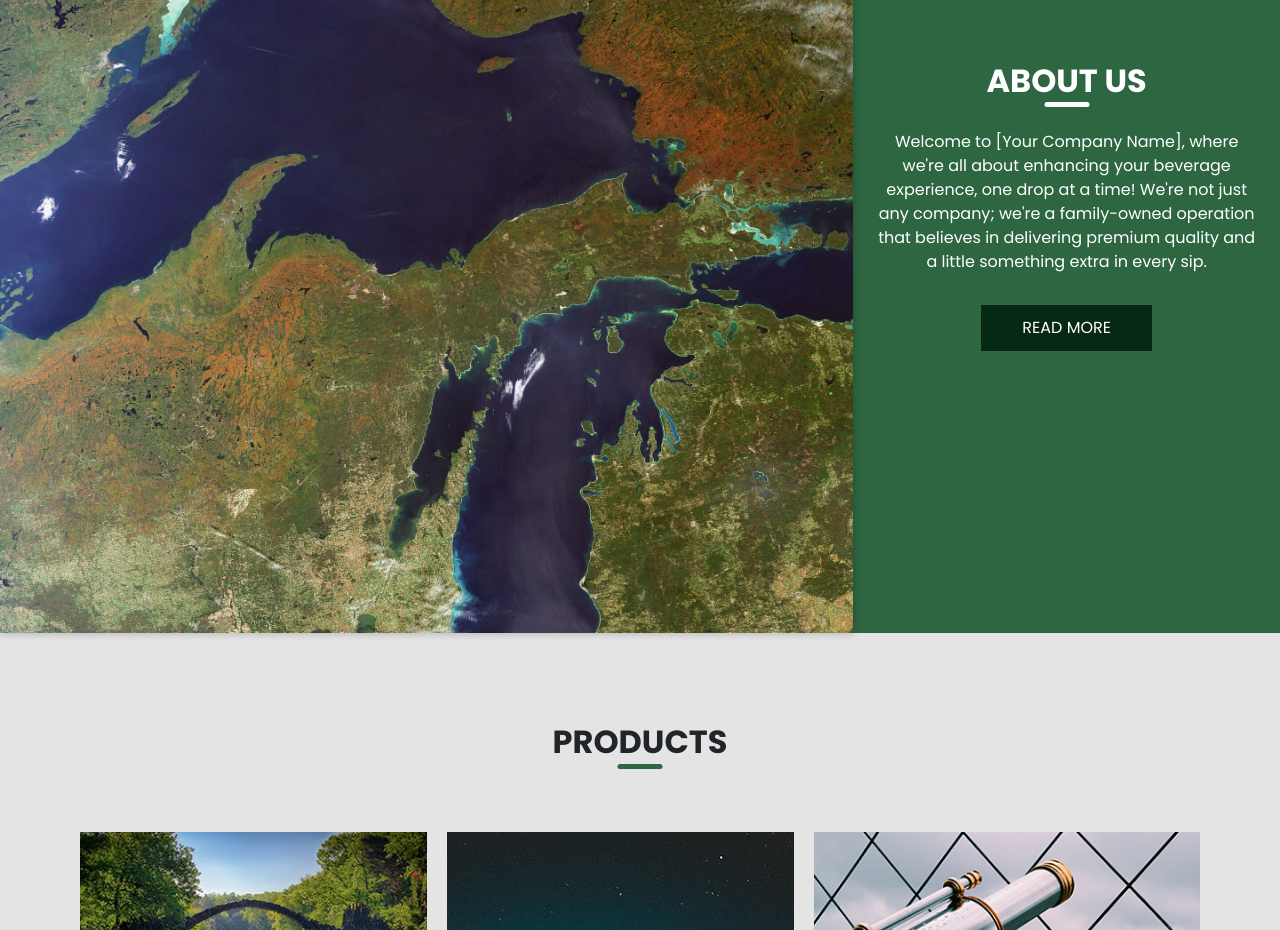
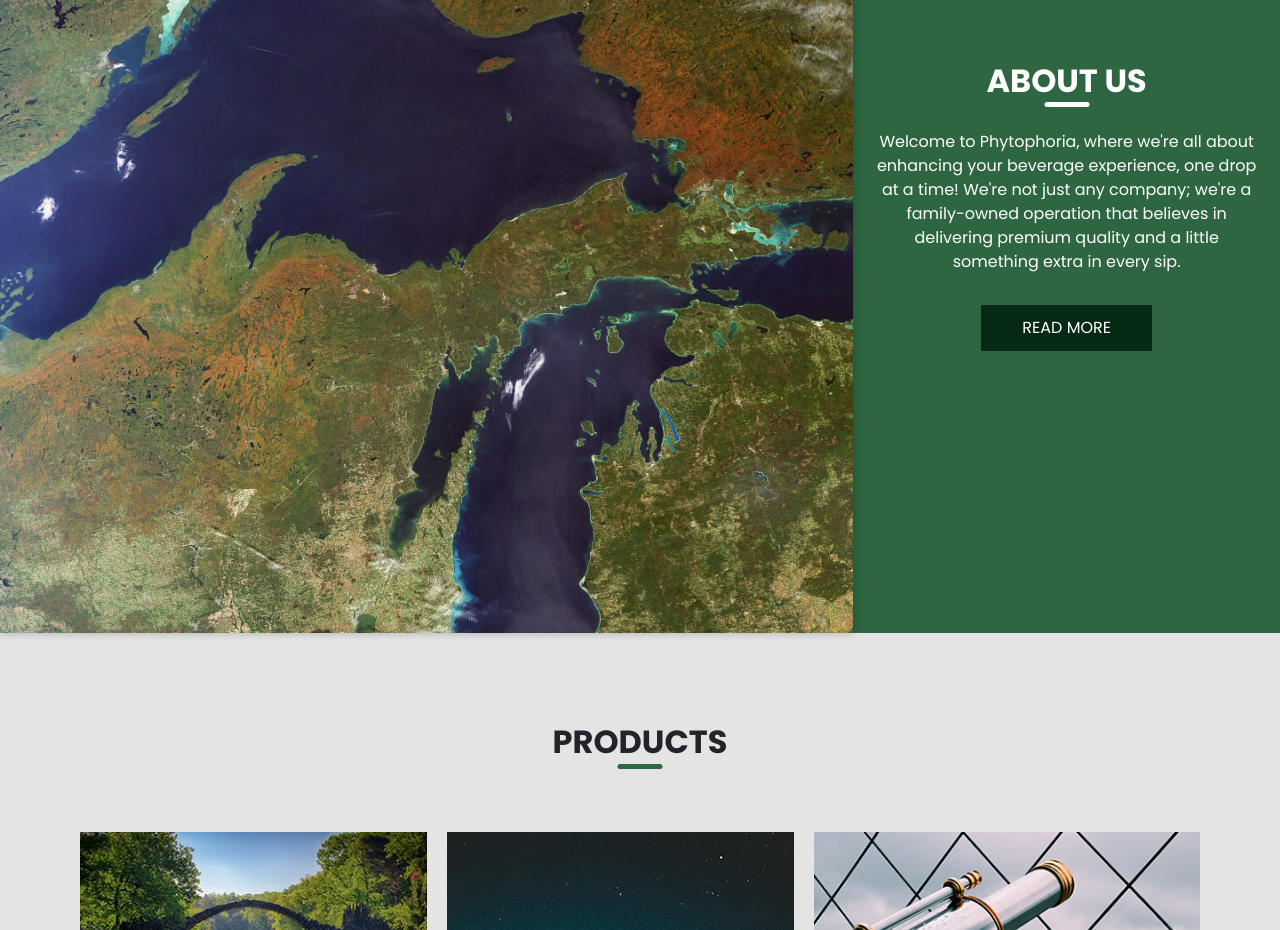
Before and after one commit to phytophoria/drinkenhancer, a plain HTML site: page index.html in a window 1280 px wide. Shown: the part 860-1790 px from the top of the page. Drawn offline with nearby package versions, Linux system fonts and the light colour scheme.

Commit message:
Update index.html

```diff
--- a/index.html
+++ b/index.html
@@ -171,7 +171,7 @@
             </h2>
           </div>
           <p>
-            Welcome to [Your Company Name], where we're all about enhancing your beverage experience, one drop at a time! We're not just any company; we're a family-owned operation that believes in delivering premium quality and a little something extra in every sip.
+            Welcome to Phytophoria, where we're all about enhancing your beverage experience, one drop at a time! We're not just any company; we're a family-owned operation that believes in delivering premium quality and a little something extra in every sip.
           </p>
           <a href="about.html">
             Read More
```
